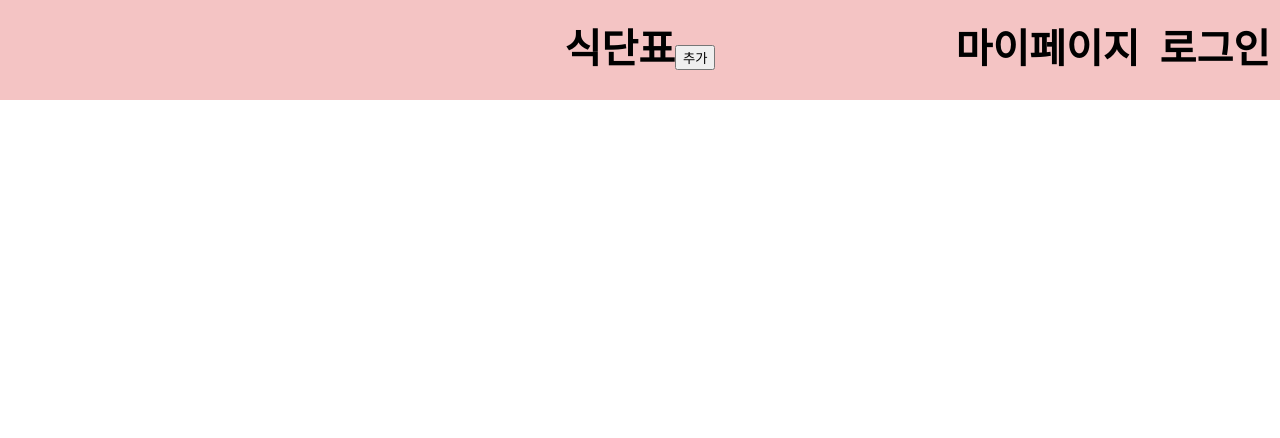
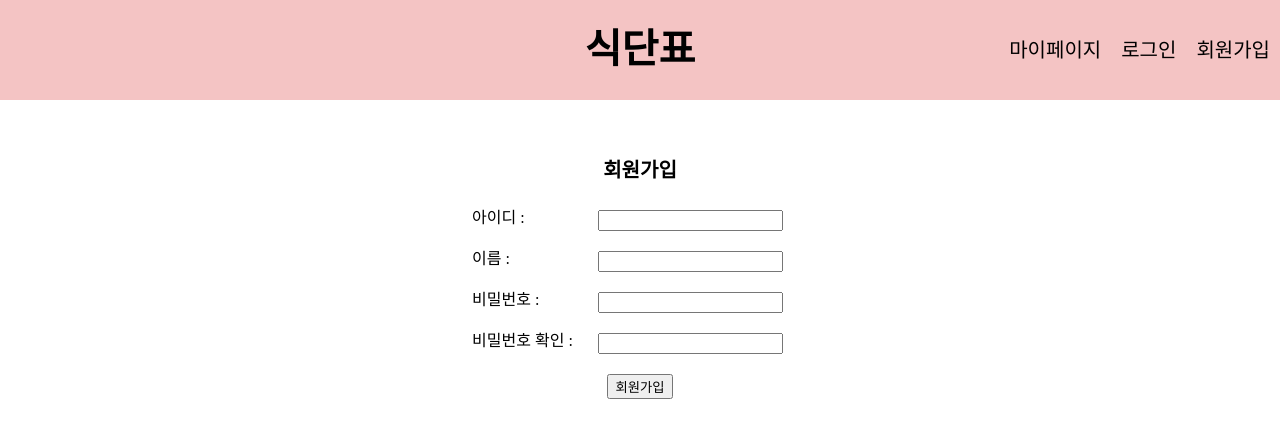
Before and after one commit to yhg1024/react-study, a React (Create React App) app in the folder react20241004/: page /join in a window 1280 px wide. Before the commit this address had no page. Shown: the top 438 px of the page. Built offline with nearby package versions, Linux system fonts and the light colour scheme.

Commit message:
회원가입, 로그인

```diff
--- a/react20241004/src/App.css
+++ b/react20241004/src/App.css
@@ -123,14 +123,17 @@ table {
   border-spacing: 0;
 }
 .title {
-  font-size: 40px;
-  font-weight: 700;
   background-color: #f4c4c4;
   text-align: center;
   line-height: 100px;
   position: relative;
 }
+.title h1 {
+  font-size: 40px;
+  font-weight: 700;
+}
 .sideMenu {
+  font-size: 20px;
   position: absolute;
   top: 0;
   right: 0;
@@ -177,3 +180,12 @@ a {
   background: #ffffff;
   border-radius: 20px;
 }
+
+.form {
+  margin: 20px 0;
+  display: flex;
+  justify-content: space-between;
+}
+.form input {
+  margin: 0 25px;
+}
--- a/react20241004/src/App.js
+++ b/react20241004/src/App.js
@@ -1,11 +1,12 @@
 import "./App.css";
 import Title from "./Components/Title";
 import Content from "./Components/Content";
+import { Routes, Route } from "react-router-dom";
 import { useState } from "react";
 import { Modal } from "./Components/Modal";
-import { Routes, Route } from "react-router-dom";
 import { Login } from "./Components/Login";
 import { Mypage } from "./Components/Mypage";
+import { Join } from "./Components/Join";
 
 function App() {
   const [foodList, setFoodList] = useState({
@@ -13,8 +14,15 @@ function App() {
     중식: ["짜장", "짬뽕"],
     일식: ["규동", "스시"],
   });
+  const [formData, setFormData] = useState({
+    id: "",
+    name: "",
+    password: "",
+    confirmPassword: "",
+  });
 
   const [openModal, setOpenModal] = useState(false);
+  const [add, setAdd] = useState(true);
   const [reg, setReg] = useState(false);
   const [edit, setEdit] = useState(false);
   const [foodIs, setFoodIs] = useState("");
@@ -22,7 +30,12 @@ function App() {
 
   return (
     <div className="App">
-      <Title setOpenModal={setOpenModal} setReg={setReg} />
+      <Title
+        setOpenModal={setOpenModal}
+        setReg={setReg}
+        add={add}
+        setAdd={setAdd}
+      />
 
       <Routes>
         <Route
@@ -40,7 +53,11 @@ function App() {
           }
         ></Route>
         <Route path="/mypage" element={<Mypage />}></Route>
-        <Route path="/login" element={<Login />}></Route>
+        <Route path="/login" element={<Login formData={formData} />}></Route>
+        <Route
+          path="/join"
+          element={<Join setFormData={setFormData} formData={formData} />}
+        ></Route>
       </Routes>
 
       {openModal && (
--- /dev/null
+++ b/react20241004/src/Components/Join.js
@@ -0,0 +1,92 @@
+import { useNavigate } from "react-router-dom";
+export function Join({ formData, setFormData }) {
+  const navigate = useNavigate();
+  const handleChange = (e) => {
+    const { name, value } = e.target;
+    setFormData({ ...formData, [name]: value });
+  };
+  const { id, name, password, confirmPassword } = formData;
+  const handleSubmit = (e) => {
+    validateId();
+    validatePassword();
+    navigate("/login");
+  };
+
+  // 아이디 유효성
+  const validateId = () => {
+    const regex = /^[a-zA-Z0-9]{4,}$/;
+    if (formData.id === "test") {
+      alert("이미 있는 아이디입니다.");
+      formData.id = "";
+    } else if (!regex.test(formData.id)) {
+      alert(
+        "ID는 영문 또는 숫자로만 구성되어야 하며, 최소 4자 이상이어야 합니다."
+      );
+      formData.id = "";
+    } else {
+      alert("사용 가능한 아이디입니다.");
+    }
+  };
+
+  const isSame = formData.password === formData.confirmPassword;
+  // 비밀번호 유효성
+  const validatePassword = () => {
+    if (!isSame) {
+      alert("비밀번호가 일치하지 않습니다. 다시 확인해주세요.");
+      // 일치하지 않는 경우 초기화
+      formData.password = "";
+      formData.confirmPassword = "";
+    }
+  };
+
+  // 비밀번호와 비밀번호 확인 같은지 체크하기
+
+  return (
+    <div className="contentCenter">
+      <h2 className="subTitle">회원가입</h2>
+      <form onSubmit={handleSubmit}>
+        <div className="form">
+          <label for="id">아이디 : </label>
+          <input
+            id="id"
+            name="id"
+            type="text"
+            value={id}
+            onChange={handleChange}
+          />
+        </div>
+        <div className="form">
+          <label for="name">이름 : </label>
+          <input
+            id="name"
+            name="name"
+            type="text"
+            value={name}
+            onChange={handleChange}
+          />
+        </div>
+        <div className="form">
+          <label for="password">비밀번호 : </label>
+          <input
+            id="password"
+            name="password"
+            type="password"
+            value={password}
+            onChange={handleChange}
+          />
+        </div>
+        <div className="form">
+          <label for="confirmPassword">비밀번호 확인 : </label>
+          <input
+            id="confirmPassword"
+            name="confirmPassword"
+            type="password"
+            value={confirmPassword}
+            onChange={handleChange}
+          />
+        </div>
+        <button type="submit">회원가입</button>
+      </form>
+    </div>
+  );
+}
--- a/react20241004/src/Components/Login.js
+++ b/react20241004/src/Components/Login.js
@@ -1,3 +1,36 @@
-export function Login() {
-  return <div className="contentCenter">로그인페이지입니다.</div>;
+import { useState } from "react";
+import { useNavigate } from "react-router-dom";
+export function Login({ formData }) {
+  const navigate = useNavigate();
+  const [id, setId] = useState();
+  const [password, setpassword] = useState();
+  const login = () => {
+    if (formData.id === id && formData.password === password) {
+      navigate("/home");
+    } else {
+      alert("아이디와 비밀번호를 확인하세요.");
+    }
+  };
+  return (
+    <div className="contentCenter">
+      {formData.id}
+      {formData.password}
+      <h2 className="subTitle">로그인</h2>
+      <div>
+        <div className="form">
+          <label for="id">아이디 : </label>
+          <input id="id" type="text" onChange={(e) => setId(e.target.value)} />
+        </div>
+        <div className="form">
+          <label for="password">비밀번호 : </label>
+          <input
+            id="password"
+            type="password"
+            onChange={(e) => setpassword(e.target.value)}
+          />
+        </div>
+        <button onClick={login}>로그인</button>
+      </div>
+    </div>
+  );
 }
--- a/react20241004/src/Components/Title.js
+++ b/react20241004/src/Components/Title.js
@@ -1,11 +1,13 @@
-import { Link } from "react-router-dom";
+import { Link, useLocation } from "react-router-dom";
 const Title = ({ setOpenModal, setReg }) => {
+  const location = useLocation();
   return (
     <div className="title">
       <div>
         <Link to={"/home"}>
-          <div>
+          <h1>
             식단표
+            {location.pathname === "/home" && (
               <button
                 onClick={() => {
                   setOpenModal(true);
@@ -14,7 +16,8 @@ const Title = ({ setOpenModal, setReg }) => {
               >
                 추가
               </button>
-          </div>
+            )}
+          </h1>
         </Link>
         <div className="sideMenu">
           <Link to={"/mypage"}>
@@ -23,6 +26,9 @@ const Title = ({ setOpenModal, setReg }) => {
           <Link to={"/login"}>
             <label>로그인</label>
           </Link>
+          <Link to={"/join"}>
+            <label>회원가입</label>
+          </Link>
         </div>
       </div>
     </div>
```
Lines whose indentation alone changed are shown as unchanged.
